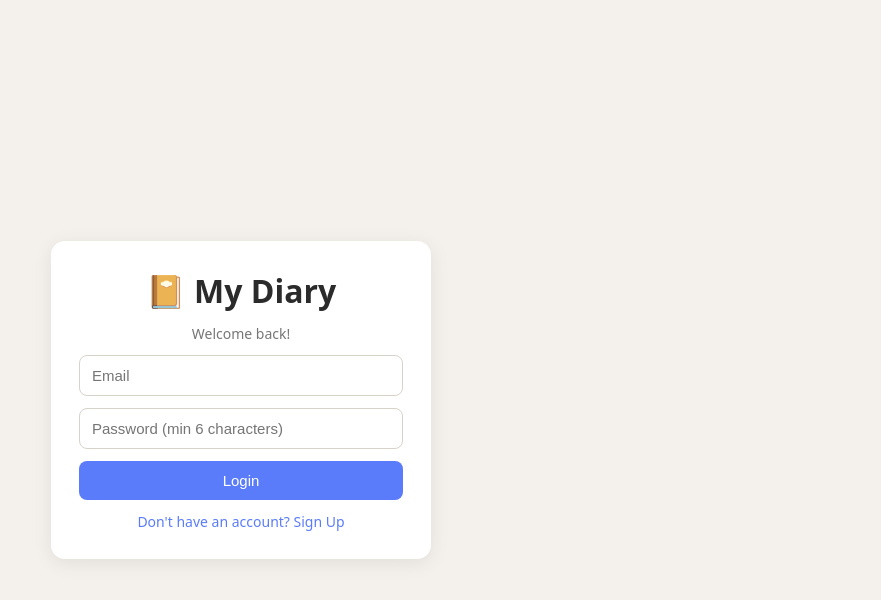
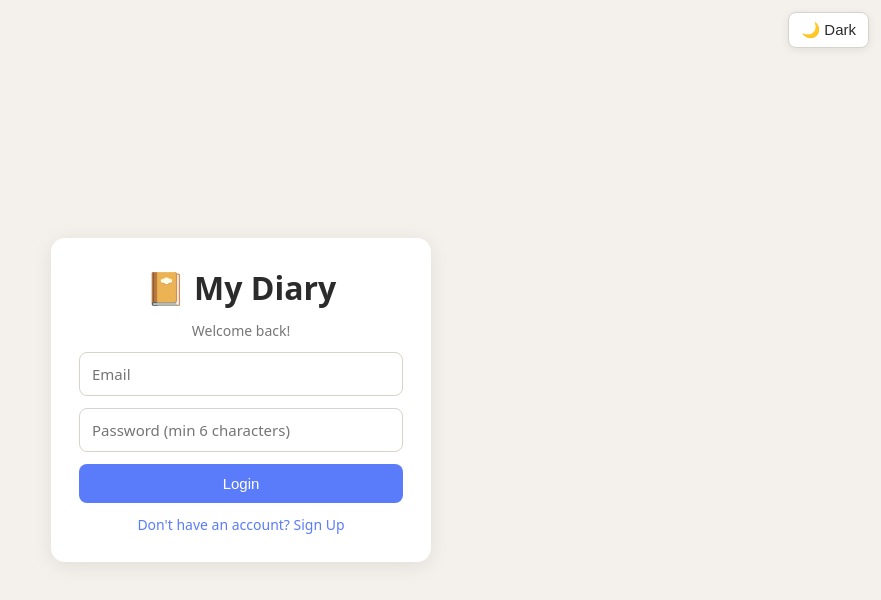
Before and after one commit to vinotha1438/diary-app, a React (Vite) app in the folder client/: page /login in a window 1280 px wide. Shown: the top 600 px of the page, without its empty margins (399-1280 px from the left). Built offline with nearby package versions, Linux system fonts and the light colour scheme.

Commit message:
Add dark mode

```diff
--- a/client/package.json
+++ b/client/package.json
@@ -13,7 +13,8 @@
     "axios": "^1.20.0",
     "react": "^19.2.8",
     "react-dom": "^19.2.8",
-    "react-router-dom": "^7.18.4"
+    "react-router-dom": "^7.18.4",
+    "recharts": "^3.10.1"
   },
   "devDependencies": {
     "@eslint/js": "^10.0.1",
--- a/client/src/App.jsx
+++ b/client/src/App.jsx
@@ -1,3 +1,4 @@
+import { useEffect, useState } from "react";
 import { Routes, Route, Navigate } from "react-router-dom";
 import { useAuth } from "./AuthContext";
 import Auth from "./pages/Auth";
@@ -5,11 +6,31 @@ import Home from "./pages/Home";
 
 export default function App() {
   const { user } = useAuth();
+  const [theme, setTheme] = useState(
+    () => localStorage.getItem("theme") || "light"
+  );
+
+  useEffect(() => {
+    document.documentElement.setAttribute("data-theme", theme);
+    localStorage.setItem("theme", theme);
+  }, [theme]);
 
   return (
-    <Routes>
-      <Route path="/" element={user ? <Home /> : <Navigate to="/login" />} />
-      <Route path="/login" element={user ? <Navigate to="/" /> : <Auth />} />
-    </Routes>
+    <>
+      <button
+        className="theme-toggle"
+        onClick={() => setTheme(theme === "light" ? "dark" : "light")}
+      >
+        {theme === "light" ? "🌙 Dark" : "☀️ Light"}
+      </button>
+
+      <Routes>
+        <Route path="/" element={user ? <Home /> : <Navigate to="/login" />} />
+        <Route
+          path="/login"
+          element={user ? <Navigate to="/" /> : <Auth />}
+        />
+      </Routes>
+    </>
   );
 }
--- a/client/src/index.css
+++ b/client/src/index.css
@@ -1,9 +1,48 @@
+:root {
+  --bg: #f4f1ec;
+  --card: #ffffff;
+  --text: #2b2b2b;
+  --muted: #777777;
+  --border: #d8d3ca;
+  --primary: #5b7cfa;
+  --primary-soft: #eef1ff;
+  --chip: #f4f1ec;
+  --danger: #d33333;
+  --shadow: rgba(0, 0, 0, 0.08);
+}
+
+[data-theme="dark"] {
+  --bg: #15171c;
+  --card: #1f2229;
+  --text: #e6e6e6;
+  --muted: #9aa0a6;
+  --border: #343841;
+  --primary: #7b96ff;
+  --primary-soft: #2a3350;
+  --chip: #2a2e36;
+  --danger: #ff6b6b;
+  --shadow: rgba(0, 0, 0, 0.4);
+}
+
 * { box-sizing: border-box; margin: 0; padding: 0; }
 
 body {
   font-family: system-ui, sans-serif;
-  background: #f4f1ec;
-  color: #2b2b2b;
+  background: var(--bg);
+  color: var(--text);
+  transition: background 0.2s, color 0.2s;
+}
+
+.theme-toggle {
+  position: fixed;
+  top: 12px;
+  right: 12px;
+  z-index: 10;
+  background: var(--card);
+  color: var(--text);
+  border: 1px solid var(--border);
+  padding: 8px 12px;
+  box-shadow: 0 2px 8px var(--shadow);
 }
 
 .auth-page {
@@ -15,42 +54,63 @@ body {
 }
 
 .card {
-  background: #fff;
+  background: var(--card);
   width: 100%;
   max-width: 380px;
   padding: 28px;
   border-radius: 14px;
-  box-shadow: 0 4px 20px rgba(0, 0, 0, 0.08);
+  box-shadow: 0 4px 20px var(--shadow);
   display: flex;
   flex-direction: column;
   gap: 12px;
 }
 
 .card h1 { text-align: center; }
-.sub { text-align: center; color: #777; font-size: 14px; }
+.sub { text-align: center; color: var(--muted); font-size: 14px; }
 
-input {
+input,
+textarea,
+select {
   padding: 11px 12px;
-  border: 1px solid #d8d3ca;
+  border: 1px solid var(--border);
   border-radius: 8px;
   font-size: 15px;
+  font-family: inherit;
+  background: var(--card);
+  color: var(--text);
 }
+
+textarea { width: 100%; resize: vertical; }
 
 button {
   padding: 11px;
   border: none;
   border-radius: 8px;
-  background: #5b7cfa;
+  background: var(--primary);
   color: #fff;
   font-size: 15px;
   cursor: pointer;
 }
 button:disabled { opacity: 0.6; }
 
-.error { color: #d33; font-size: 14px; }
-.switch { text-align: center; color: #5b7cfa; cursor: pointer; font-size: 14px; }
+.btn-outline {
+  background: transparent;
+  color: var(--primary);
+  border: 1px solid var(--primary);
+}
 
-.home { max-width: 700px; margin: 0 auto; padding: 20px; }
+.btn-link {
+  background: none;
+  color: var(--primary);
+  padding: 2px 4px;
+  font-size: 13px;
+}
+.btn-link.danger { color: var(--danger); }
+
+.error { color: var(--danger); font-size: 14px; }
+.switch { text-align: center; color: var(--primary); cursor: pointer; font-size: 14px; }
+
+.home { max-width: 700px; margin: 0 auto; padding: 20px; padding-top: 56px; }
 .home header {
   display: flex;
   justify-content: space-between;
@@ -58,35 +118,11 @@ button:disabled { opacity: 0.6; }
   margin-bottom: 20px;
 }
 
-textarea {
-  width: 100%;
-  padding: 11px 12px;
-  border: 1px solid #d8d3ca;
-  border-radius: 8px;
-  font-size: 15px;
-  font-family: inherit;
-  resize: vertical;
-}
-
-.btn-outline {
-  background: transparent;
-  color: #5b7cfa;
-  border: 1px solid #5b7cfa;
-}
-
-.btn-link {
-  background: none;
-  color: #5b7cfa;
-  padding: 2px 4px;
-  font-size: 13px;
-}
-.btn-link.danger { color: #d33; }
-
 .new-entry {
-  background: #fff;
+  background: var(--card);
   padding: 16px;
   border-radius: 14px;
-  box-shadow: 0 4px 20px rgba(0, 0, 0, 0.06);
+  box-shadow: 0 4px 20px var(--shadow);
   margin-bottom: 24px;
 }
 
@@ -100,20 +136,23 @@ textarea {
 .mood-picker { display: flex; gap: 6px; }
 
 .mood {
-  background: #f4f1ec;
+  background: var(--chip);
   font-size: 20px;
   padding: 6px 10px;
   border: 2px solid transparent;
 }
-.mood.active { border-color: #5b7cfa; background: #eef1ff; }
+.mood.active { border-color: var(--primary); background: var(--primary-soft); }
 
-.empty { text-align: center; color: #888; margin-top: 40px; }
+.filters { display: flex; gap: 10px; margin-bottom: 20px; }
+.filters input { flex: 1; }
+
+.empty { text-align: center; color: var(--muted); margin-top: 40px; }
 
 .day-group { margin-bottom: 28px; }
-.day-title { margin-bottom: 12px; color: #555; font-size: 16px; }
+.day-title { margin-bottom: 12px; color: var(--muted); font-size: 16px; }
 
 .timeline {
-  border-left: 2px solid #d8d3ca;
+  border-left: 2px solid var(--border);
   padding-left: 16px;
   display: flex;
   flex-direction: column;
@@ -121,30 +160,17 @@ textarea {
 }
 
 .timeline-item { display: flex; gap: 12px; align-items: flex-start; }
-.time { min-width: 72px; font-size: 13px; color: #888; padding-top: 12px; }
+.time { min-width: 72px; font-size: 13px; color: var(--muted); padding-top: 12px; }
 
 .entry-card {
   flex: 1;
-  background: #fff;
+  background: var(--card);
   border-radius: 10px;
   padding: 12px 14px;
-  box-shadow: 0 2px 10px rgba(0, 0, 0, 0.05);
+  box-shadow: 0 2px 10px var(--shadow);
   position: relative;
 }
 
 .entry-mood { position: absolute; top: 10px; right: 12px; font-size: 18px; }
 .entry-text { white-space: pre-wrap; padding-right: 28px; }
 .card-buttons { display: flex; gap: 8px; margin-top: 8px; }
-.filters {
-  display: flex;
-  gap: 10px;
-  margin-bottom: 20px;
-}
-.filters input { flex: 1; }
-.filters select {
-  padding: 11px 12px;
-  border: 1px solid #d8d3ca;
-  border-radius: 8px;
-  font-size: 15px;
-  background: #fff;
-}
--- a/client/src/pages/Home.jsx
+++ b/client/src/pages/Home.jsx
@@ -71,13 +71,13 @@ export default function Home() {
     }
   };
 
-  // Group entries by day
-    const filtered = entries.filter((e) => {
+  const filtered = entries.filter((e) => {
     const matchText = e.text.toLowerCase().includes(search.toLowerCase());
     const matchMood = moodFilter === "all" || e.mood === moodFilter;
     return matchText && matchMood;
   });
 
+  // Group entries by day
   const groups = filtered.reduce((acc, entry) => {
     const day = new Date(entry.createdAt).toLocaleDateString("en-IN", {
       weekday: "long",
@@ -131,7 +131,7 @@ export default function Home() {
 
       {error && <p className="error">{error}</p>}
 
-            {entries.length > 0 && (
+      {entries.length > 0 && (
         <div className="filters">
           <input
             type="text"
```
Also changed, not shown: 1 other file (tests, documents, lock files or other folders).
